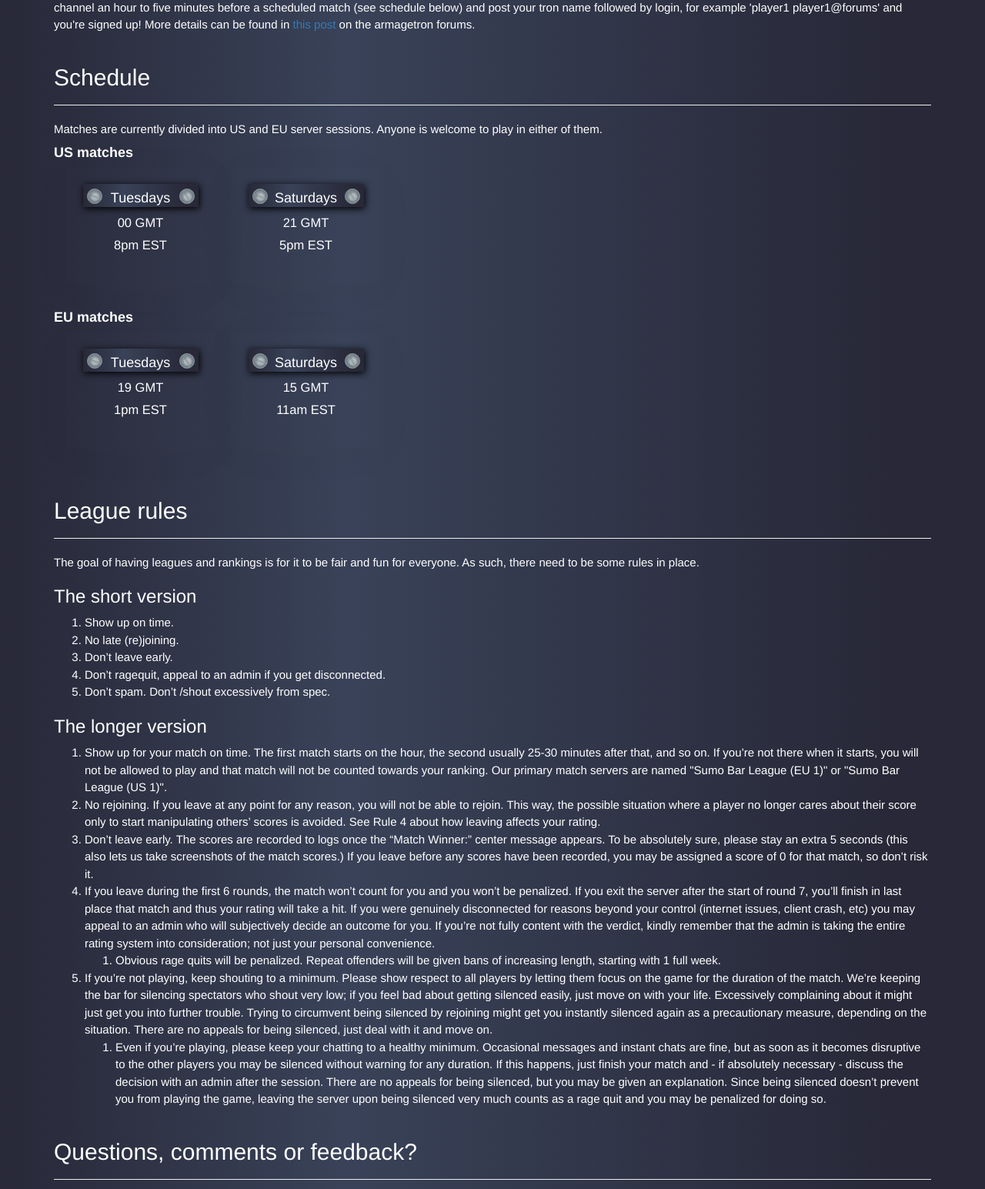
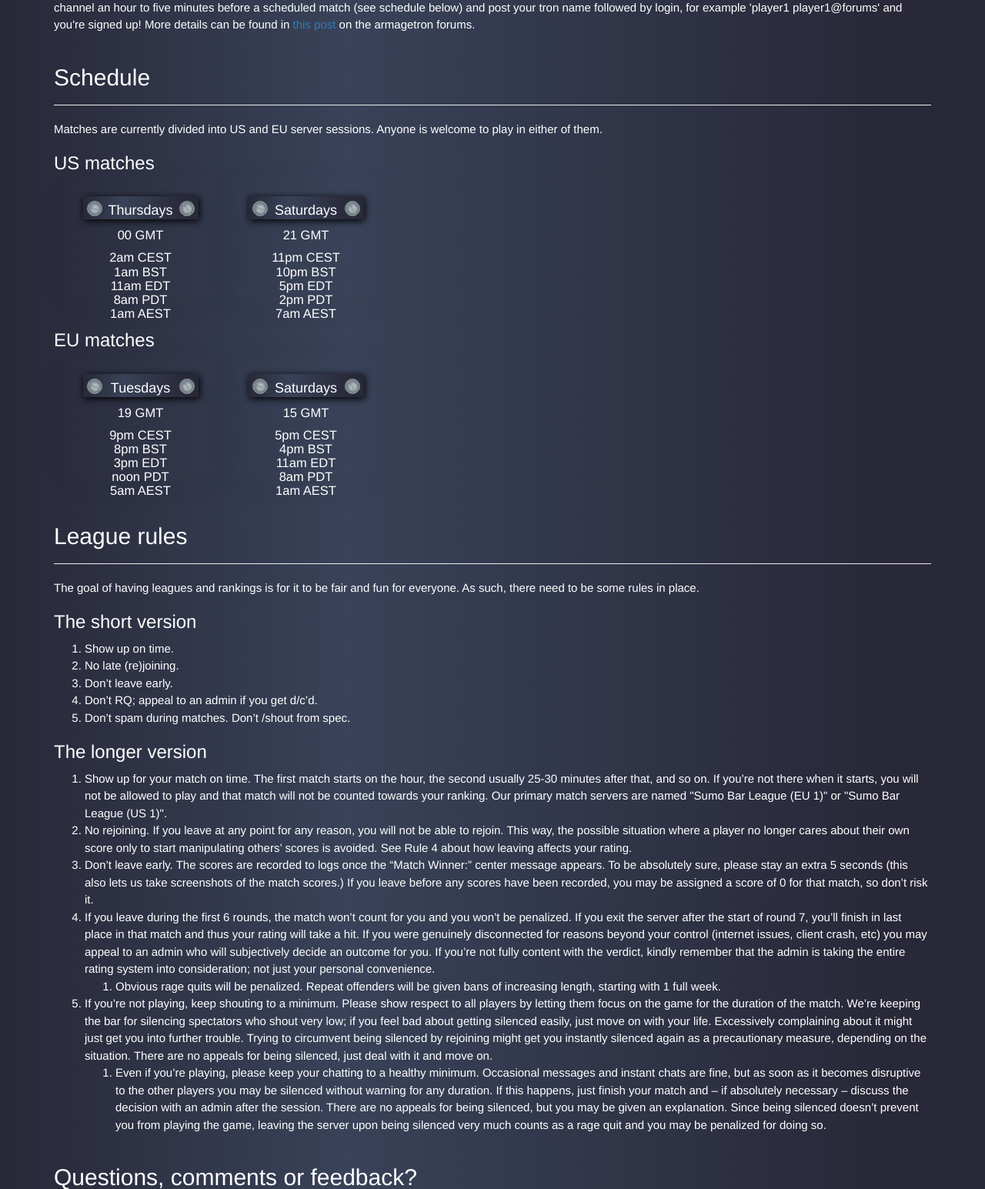
Before and after one commit to raphleu/arma-rankings, a Flask app: page /league-info in a window 1280 px wide. Shown: the part 237-1782 px from the top of the page at 77% size. Run offline with Flask 2, Linux system fonts and the light colour scheme; some libraries are stand-ins or nearby versions.

Commit message:
touch ups like more timezones and some rewording

```diff
--- a/app/routes.py
+++ b/app/routes.py
@@ -6,14 +6,22 @@ from datetime import date
 
 schedule_for_us = [
     {
-        'day': 'Tuesdays',
+        'day': 'Thursdays',
         'time_gmt': '00 GMT',
-        'time_est': '8pm EST',
+        'time_cest': '2am CEST',
+        'time_bst': '1am BST',
+        'time_edt': '11am EDT',
+        'time_pdt': '8am PDT',
+        'time_aest': '1am AEST'
     },
     {
         'day': 'Saturdays',
         'time_gmt': '21 GMT',
-        'time_est': '5pm EST',
+        'time_cest': '11pm CEST',
+        'time_bst': '10pm BST',
+        'time_edt': '5pm EDT',
+        'time_pdt': '2pm PDT',
+        'time_aest': '7am AEST'
     },
 ]
 
@@ -21,12 +29,20 @@ schedule_for_eu = [
     {
         'day': 'Tuesdays',
         'time_gmt': '19 GMT',
-        'time_est': '1pm EST',
+        'time_cest': '9pm CEST',
+        'time_bst': '8pm BST',
+        'time_edt': '3pm EDT',
+        'time_pdt': 'noon PDT',
+        'time_aest': '5am AEST'
     },
     {
         'day': 'Saturdays',
         'time_gmt': '15 GMT',
-        'time_est': '11am EST',
+        'time_cest': '5pm CEST',
+        'time_bst': '4pm BST',
+        'time_edt': '11am EDT',
+        'time_pdt': '8am PDT',
+        'time_aest': '1am AEST'
     },
 ]
 
@@ -48,7 +64,7 @@ def index():
 
     return render_template(
         'index.html',
-        title='Sumobar League',
+        title='Sumo Bar League',
         countries=countries,
         year=date.today().year
     )
--- a/app/templates/date-card.html
+++ b/app/templates/date-card.html
@@ -19,7 +19,11 @@
             </div>
             <div class="content">
               <h2 id="monthCaption">{{ day_Of_week.time_gmt }}</h2>
-              <h1 id="dayCaption">{{ day_Of_week.time_est }}</h1>
+              <h1 id="dayCaption">{{ day_Of_week.time_cest }}</h1>
+              <h1 id="dayCaption">{{ day_Of_week.time_bst }}</h1>
+              <h1 id="dayCaption">{{ day_Of_week.time_edt }}</h1>
+              <h1 id="dayCaption">{{ day_Of_week.time_pdt }}</h1>
+              <h1 id="dayCaption">{{ day_Of_week.time_aest }}</h1>
             </div>
             <div class="over"></div>
           </div>
--- a/app/templates/jumbotron.html
+++ b/app/templates/jumbotron.html
@@ -1,6 +1,6 @@
 <div class="jumbotron main-page-jumbotron">
   <div class="container main-page-jumbotron-container">
     <h1>{{ title }}</h1>
-    <p>Public ranked tron matches! Open to anyone, see <a href="/league-info">League Info</a> for how to join. Can you make it to the top?</p>
+    <p>Public, ranked Armagetron matches! Open to anyone, see <a href="/league-info">League Info</a> for how to join. Can you make it to the top?</p>
   </div>
 </div>
--- a/app/templates/league-info.html
+++ b/app/templates/league-info.html
@@ -17,12 +17,12 @@
     </div>
     <p>
       Matches are currently divided into US and EU server sessions. Anyone is welcome to play in either of them.
-      <h4><b>US matches</b></h4>
+      <h3>US matches</h3>
       {% with data=schedule_for_us %}
         {% include "date-card.html" %}
       {% endwith %}
 
-      <h4><b>EU matches</b></h4>
+      <h3>EU matches</h3>
       {% with data=schedule_for_eu %}
         {% include "date-card.html" %}
       {% endwith %}
@@ -45,10 +45,10 @@
           Don’t leave early.
         </li>
         <li>
-          Don’t ragequit, appeal to an admin if you get disconnected.
+          Don’t RQ; appeal to an admin if you get d/c’d.
         </li>
         <li>
-          Don’t spam. Don’t /shout excessively from spec.
+          Don’t spam during matches. Don’t /shout from spec.
         </li>
       </ol>
       <h3>The longer version</h3>
@@ -57,13 +57,13 @@
           Show up for your match on time. The first match starts on the hour, the second usually 25-30 minutes after that, and so on. If you’re not there when it starts, you will not be allowed to play and that match will not be counted towards your ranking. Our primary match servers are named "Sumo Bar League (EU 1)" or "Sumo Bar League (US 1)".
         </li>
         <li>
-          No rejoining. If you leave at any point for any reason, you will not be able to rejoin. This way, the possible situation where a player no longer cares about their score only to start manipulating others’ scores is avoided. See Rule 4 about how leaving affects your rating.
+          No rejoining. If you leave at any point for any reason, you will not be able to rejoin. This way, the possible situation where a player no longer cares about their own score only to start manipulating others’ scores is avoided. See Rule 4 about how leaving affects your rating.
         </li>
         <li>
           Don’t leave early. The scores are recorded to logs once the “Match Winner:” center message appears. To be absolutely sure, please stay an extra 5 seconds (this also lets us take screenshots of the match scores.) If you leave before any scores have been recorded, you may be assigned a score of 0 for that match, so don’t risk it.
         </li>
         <li>
-          If you leave during the first 6 rounds, the match won’t count for you and you won’t be penalized. If you exit the server after the start of round 7, you’ll finish in last place that match and thus your rating will take a hit. If you were genuinely disconnected for reasons beyond your control (internet issues, client crash, etc) you may appeal to an admin who will subjectively decide an outcome for you. If you’re not fully content with the verdict, kindly remember that the admin is taking the entire rating system into consideration; not just your personal convenience.
+          If you leave during the first 6 rounds, the match won’t count for you and you won’t be penalized. If you exit the server after the start of round 7, you’ll finish in last place in that match and thus your rating will take a hit. If you were genuinely disconnected for reasons beyond your control (internet issues, client crash, etc) you may appeal to an admin who will subjectively decide an outcome for you. If you’re not fully content with the verdict, kindly remember that the admin is taking the entire rating system into consideration; not just your personal convenience.
           <ol>
             <li>
               Obvious rage quits will be penalized. Repeat offenders will be given bans of increasing length, starting with 1 full week.
@@ -74,7 +74,7 @@
           If you’re not playing, keep shouting to a minimum. Please show respect to all players by letting them focus on the game for the duration of the match. We’re keeping the bar for silencing spectators who shout very low; if you feel bad about getting silenced easily, just move on with your life. Excessively complaining about it might just get you into further trouble. Trying to circumvent being silenced by rejoining might get you instantly silenced again as a precautionary measure, depending on the situation. There are no appeals for being silenced, just deal with it and move on.
           <ol>
             <li>
-              Even if you’re playing, please keep your chatting to a healthy minimum. Occasional messages and instant chats are fine, but as soon as it becomes disruptive to the other players you may be silenced without warning for any duration. If this happens, just finish your match and - if absolutely necessary - discuss the decision with an admin after the session. There are no appeals for being silenced, but you may be given an explanation. Since being silenced doesn’t prevent you from playing the game, leaving the server upon being silenced very much counts as a rage quit and you may be penalized for doing so.
+              Even if you’re playing, please keep your chatting to a healthy minimum. Occasional messages and instant chats are fine, but as soon as it becomes disruptive to the other players you may be silenced without warning for any duration. If this happens, just finish your match and – if absolutely necessary – discuss the decision with an admin after the session. There are no appeals for being silenced, but you may be given an explanation. Since being silenced doesn’t prevent you from playing the game, leaving the server upon being silenced very much counts as a rage quit and you may be penalized for doing so.
             </li>
           </ol>
         </li>
```
